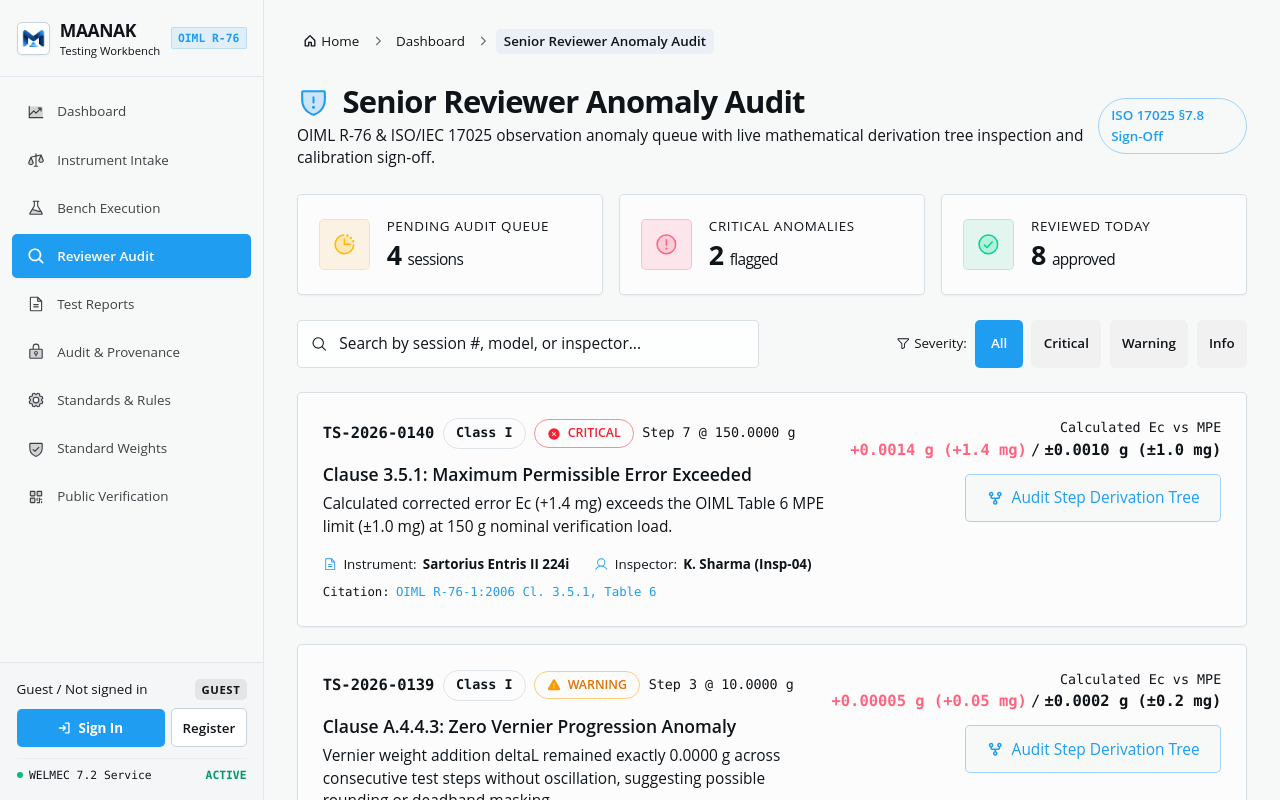
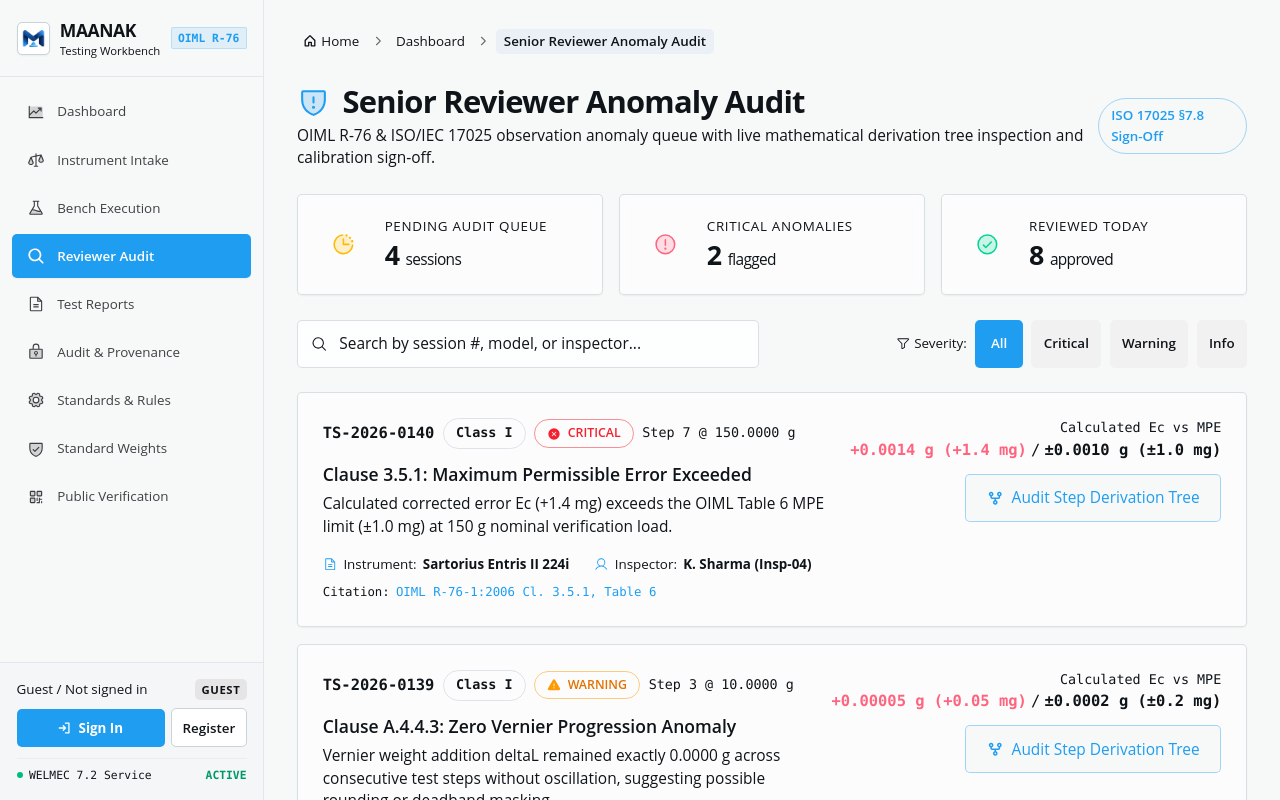
Before and after one commit to deepaksoni47/Maanak-monorepo, a Next.js app in the folder apps/web/: page /review in a window 1280 px wide. Shown: the top 800 px of the page. Built offline with nearby package versions, Linux system fonts and the light colour scheme; no server answers.

Commit message:
feat: add ReviewAuditView and BenchWorkbenchView components for audit and bench interfaces

```diff
--- a/apps/web/src/components/bench/BenchWorkbenchView.tsx
+++ b/apps/web/src/components/bench/BenchWorkbenchView.tsx
@@ -661,7 +661,7 @@ export function BenchWorkbenchView() {
                   key={step.stepNumber}
                   type="button"
                   onClick={() => setCurrentStepIndex(idx)}
-                  className={`flex flex-col justify-between p-1.5 sm:p-2 rounded-2xl border text-xs transition-all min-h-[64px] ${
+                  className={`flex flex-col justify-between p-1.5 sm:p-2 rounded-2xl border transition-all min-h-[72px] sm:min-h-[76px] ${
                     isCurrent
                       ? "border-primary bg-primary/10 text-primary font-bold shadow-xs ring-2 ring-primary/20"
                       : isSaved
@@ -675,9 +675,12 @@ export function BenchWorkbenchView() {
                     <span className="font-mono text-[10px] font-bold opacity-75">#{step.stepNumber}</span>
                   </div>
                   <span className="sr-only">Step #{step.stepNumber}</span>
-                  <div className="w-full my-auto flex flex-col items-center justify-center text-center">
-                    <span className="text-xs sm:text-sm font-mono truncate max-w-full font-extrabold tracking-tight">
-                      {step.appliedLoad} {step.unit}
+                  <div className="w-full my-auto flex items-baseline justify-center gap-1 text-center py-0.5">
+                    <span className="text-base sm:text-lg font-mono font-black tracking-tight leading-none">
+                      {step.appliedLoad}
+                    </span>
+                    <span className="text-[11px] sm:text-xs font-mono font-semibold opacity-85 leading-none">
+                      {step.unit}
                     </span>
                   </div>
                   <div className="w-full flex items-center justify-center h-3">
--- a/apps/web/src/components/review/ReviewAuditView.tsx
+++ b/apps/web/src/components/review/ReviewAuditView.tsx
@@ -300,7 +300,7 @@ export function ReviewAuditView() {
         {/* Top 3 KPI Grid */}
         <div className="grid grid-cols-1 sm:grid-cols-3 gap-4">
           <Card className="p-4 sm:p-5 flex items-center gap-4 bg-card/60 backdrop-blur-xs border-border/70">
-            <div className="p-3 rounded-xl bg-amber-500/10 text-amber-400 border border-amber-500/20">
+            <div className="p-3 rounded-xl text-amber-400">
               <ClockCountdown className="h-6 w-6" weight="duotone" />
             </div>
             <div>
@@ -314,7 +314,7 @@ export function ReviewAuditView() {
           </Card>
 
           <Card className="p-4 sm:p-5 flex items-center gap-4 bg-card/60 backdrop-blur-xs border-border/70">
-            <div className="p-3 rounded-xl bg-rose-500/10 text-rose-400 border border-rose-500/20">
+            <div className="p-3 rounded-xl text-rose-400">
               <WarningCircle className="h-6 w-6" weight="duotone" />
             </div>
             <div>
@@ -328,7 +328,7 @@ export function ReviewAuditView() {
           </Card>
 
           <Card className="p-4 sm:p-5 flex items-center gap-4 bg-card/60 backdrop-blur-xs border-border/70">
-            <div className="p-3 rounded-xl bg-emerald-500/10 text-emerald-400 border border-emerald-500/20">
+            <div className="p-3 rounded-xl text-emerald-400">
               <CheckCircle className="h-6 w-6" weight="duotone" />
             </div>
             <div>
```
Also changed, not shown: 1 other file (tests, documents, lock files or other folders).
